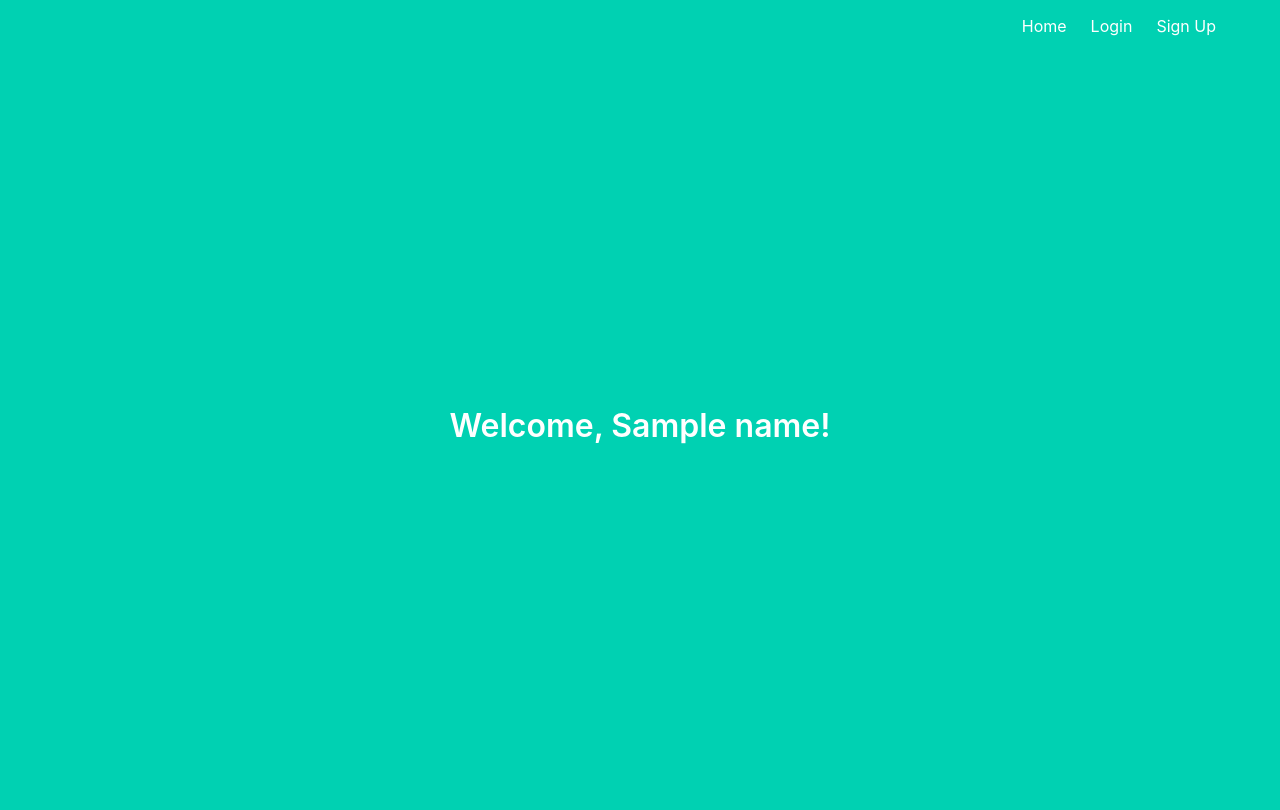
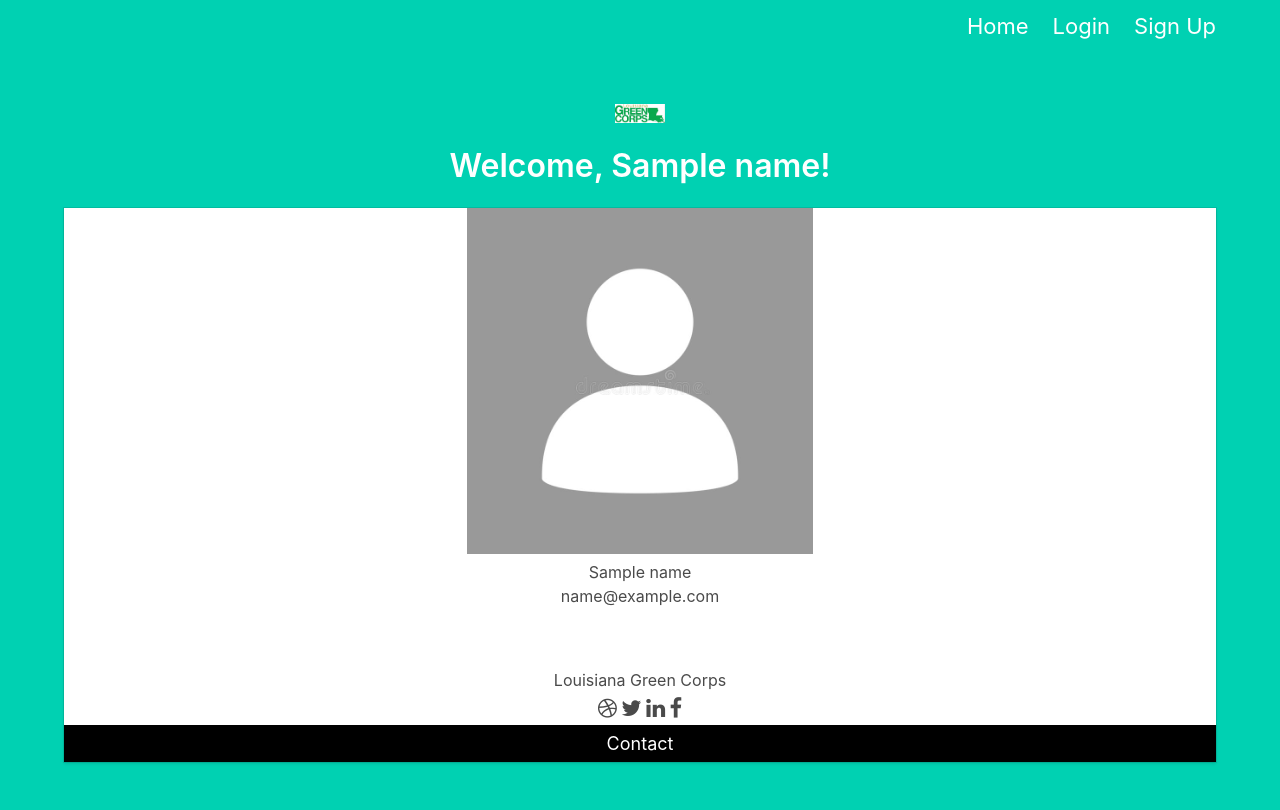
Before and after one commit to bywang7/code4good, a Flask app: template flask/templates/profile.html in a window 1280 px wide. Before the commit the page ends 444 px from the top, so only its background shows below. Run offline with Flask 2, Linux system fonts and the light colour scheme; the template is opened without the code that fills it: most values are stand-ins (such as "Sample title", 1, 10 or a date in 2020).

Commit message:
profile and logo

```diff
--- a/project/main.py
+++ b/project/main.py
@@ -10,4 +10,5 @@ def index():
 
 @main.route('/profile')
 def profile():
-    return render_template('profile.html', name = current_user.name)
+
+    return render_template('profile.html', name = current_user.name, email = current_user.email)
--- a/project/templates/base.html
+++ b/project/templates/base.html
@@ -44,6 +44,9 @@
         </div>
         <div class="hero-body">
             <div class="container has-text-centered">
+                <img src="/static/LouisianaGreenCorpsLogo.png" alt={{name}} style="width:50px" align ="center">
+                <br>
+                </br>
                {% block content %}
                {% endblock %}
             </div>
--- a/project/templates/index.html
+++ b/project/templates/index.html
@@ -7,4 +7,5 @@
 <h2 class="subtitle">
   Alumni Networking Platofrm
 </h2>
+
 {% endblock %}
--- a/project/templates/profile.html
+++ b/project/templates/profile.html
@@ -5,4 +5,55 @@
 <h1 class="title">
   Welcome, {{name}}!
 </h1>
+
+<link rel="stylesheet" href="https://cdnjs.cloudflare.com/ajax/libs/font-awesome/4.7.0/css/font-awesome.min.css">
+
+<div class="card">
+  <img src="/static/default_avatar.jpeg" alt={{name}} style="width:30%">
+  <h1>{{name}}</h1>
+  <h2>{{email}}</h2>
+  <p class="title">CEO & Founder, Example</p>
+  <p>Louisiana Green Corps</p>
+  <a href="#"><i class="fa fa-dribbble"></i></a>
+  <a href="#"><i class="fa fa-twitter"></i></a>
+  <a href="#"><i class="fa fa-linkedin"></i></a>
+  <a href="#"><i class="fa fa-facebook"></i></a>
+  <p><button>Contact</button></p>
+</div>
+<style>
+card {
+  box-shadow: 0 4px 8px 0 rgba(0, 0, 0, 0.2);
+  max-width: 300px;
+  margin: auto;
+  text-align: center;
+}
+
+title {
+  color: grey;
+  font-size: 18px;
+}
+
+button {
+  border: none;
+  outline: 0;
+  display: inline-block;
+  padding: 8px;
+  color: white;
+  background-color: #000;
+  text-align: center;
+  cursor: pointer;
+  width: 100%;
+  font-size: 18px;
+}
+
+a {
+  text-decoration: none;
+  font-size: 22px;
+  color: black;
+}
+
+button:hover, a:hover {
+  opacity: 0.7;
+}
+</style>
 {% endblock %}
```
Also changed, not shown: project/static/LouisianaGreenCorpsLogo.png (added), project/static/default_avatar.jpeg (added).
